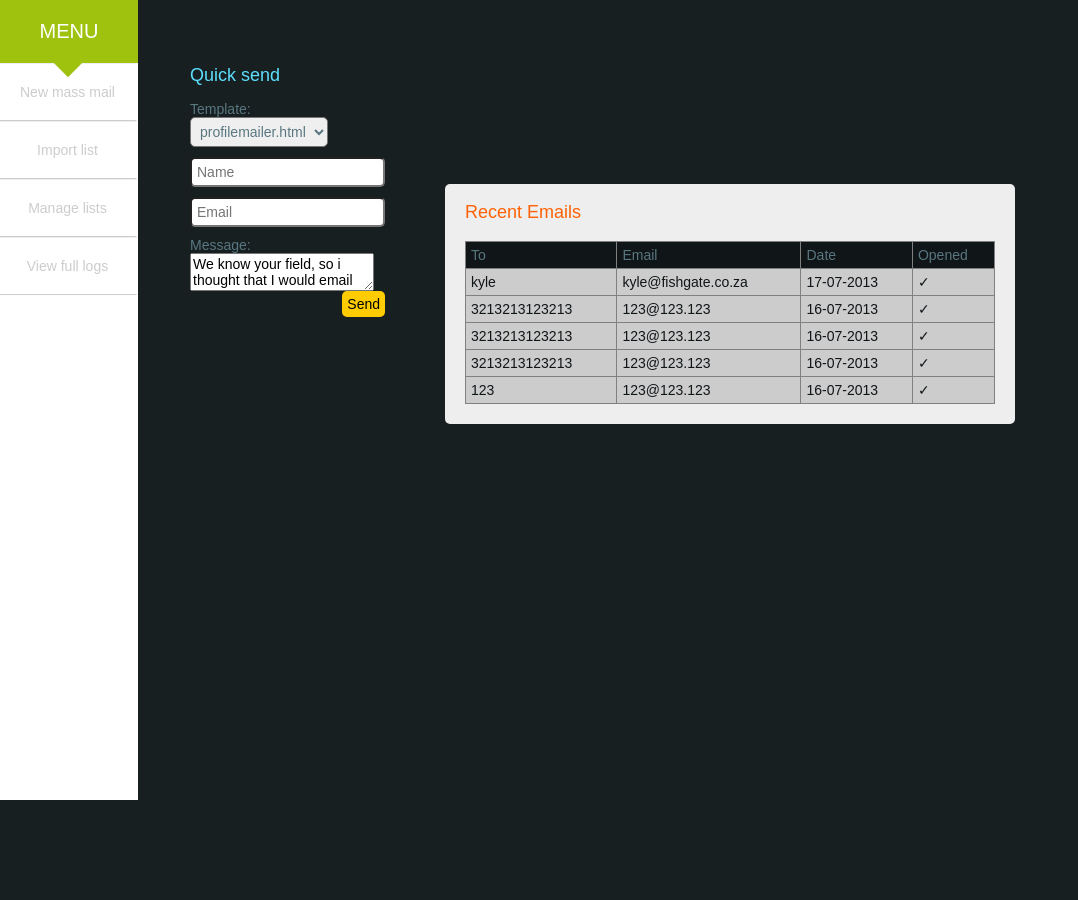
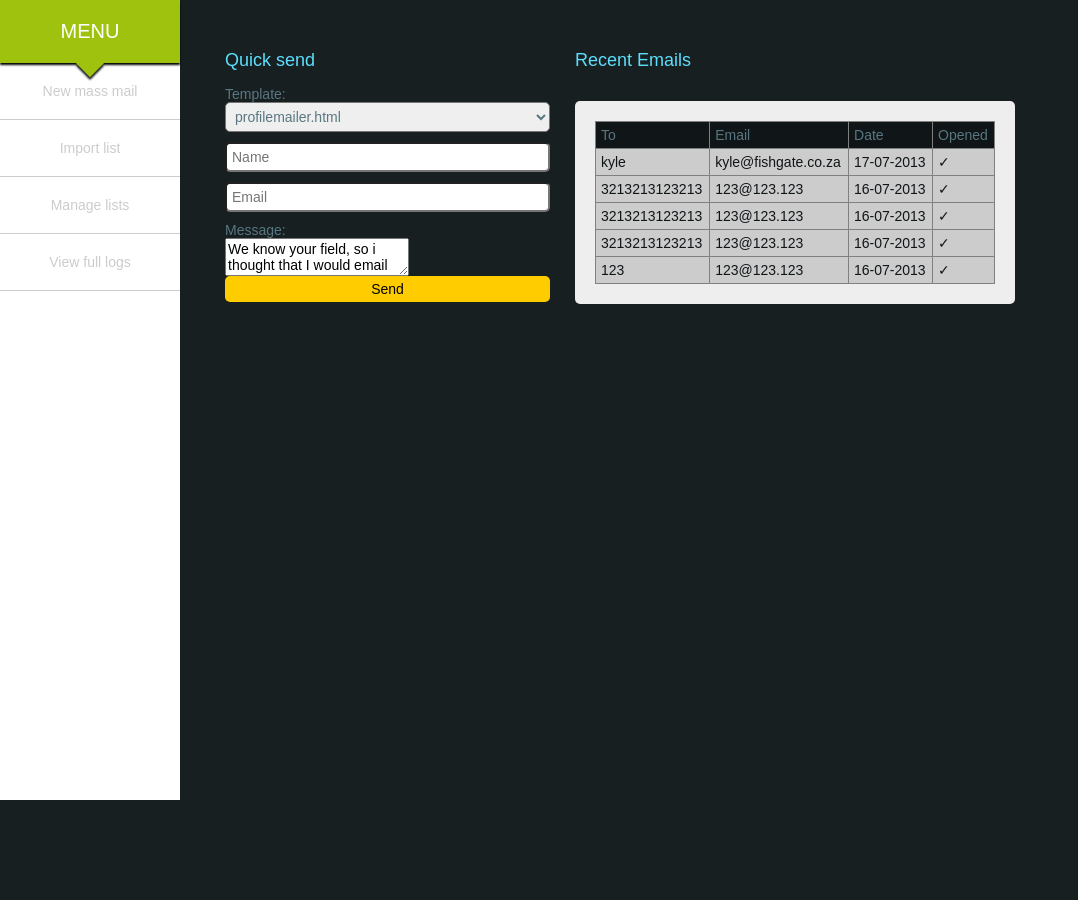
Before and after one commit to Fishgate/profile-mailer, a PHP site: page /dashboard.php in a window 1280 px wide. Shown: the whole page, without its empty margins (0-1078 px from the left). Run offline with PHP 8.4, Linux system fonts and the light colour scheme; the visitor is signed in with stand-in values (Sample User, id 1); data comes from the database, SQL or seed files in the repository; grey boxes labelled with a size stand in for pictures from a placeholder-image service; some libraries are stand-ins or nearby versions.

Commit message:
Tyrone finishes up UI styling added drop shadows and some other small changes to layout

```diff
--- a/htdocs/dashboard.php
+++ b/htdocs/dashboard.php
@@ -18,7 +18,7 @@ $mail = new Mailer();
         <!--==================================== NAVIGATION ===========-->
             <nav class="centered">
                 <div class="decoration"></div>
-                <h1>menu</h1>
+                <div id="menutitle">menu</div>
                 <ul id="dash-nav">
                     <li>New mass mail</li>
                     <li>Import list</li>
@@ -33,7 +33,7 @@ $mail = new Mailer();
             <!--==================================== CONTENTS ===========-->
             <div class="contents">
                 <!--========================= QUICK SEND =========-->
-                <div class="left">
+                <div id="quicksend" class="left">
                 <form id="quicksendform" class="clearfix">
                         <h2>Quick send</h2>
                         Template:<br />
@@ -62,12 +62,13 @@ $mail = new Mailer();
                         Message:<br /> <textarea name="message" id="tinymce">We know your field, so i thought that I would email you. We are an award winning PR and advertising agency that understands how to get people talking and buying. Lets us put some ideas together for you. We do everything under one roof. Capable and inventive - we would like the opportunity to prove it. I would be happy to come in and chat to you about your current promotional activities and provide you with some real, free, market research.</textarea>
                         <br />
                         <input class="right" type="button" id="send" value="Send" />
-                        <img id="loader" class="invisible" alt="loader" src="http://placehold.it/40x40" /><!-- replace this with some kind of loading gif -->
+                        <img id="loader" class="invisible right" alt="loader" src="img/loader.gif" /><!-- replace this with some kind of loading gif -->
                     </form>
                     </div>
 
-                <div class="left recents">
-                <h3>Recent Emails</h3>
+                <div class="left recents_holder">
+                    <h3>Recent Emails</h3>
+                <div class="recents">
                     <table border="1" width="100%" cellpadding="5">
                         <tr>
                             <td class="recent_heads">To</td>
@@ -99,6 +100,7 @@ $mail = new Mailer();
                         ?>
                     </table>
                 </div>
+                </div>
             </div>
 
 
--- a/htdocs/index.php
+++ b/htdocs/index.php
@@ -9,13 +9,13 @@
             <img src="img/logo.png" alt="Fishgate Logo" />
         </h1>
         <p class="centered">Profile Mailer System</p>
-        <form id="loginform" class="clearfix">
+        <form id="loginform" class="">
             <input placeholder="Username" id="username" type="text" name="username" />
             <br />
             <input placeholder="Password" id="password" type="password" name="password" />
             <br />
-            <input class="right" id="login" type="button" value="Login" />
-            <img id="loader" class="" alt="loader" src="img/loader.gif" /><!-- replace this with some kind of loading gif -->
+            <input id="login" type="button" value="Login" />
+            <img id="loader" class="invisible right" alt="loader" src="img/loader.gif" /><!-- replace this with some kind of loading gif -->
         </form>
 
     </body>
--- a/htdocs/styles/styles.css
+++ b/htdocs/styles/styles.css
@@ -21,24 +21,33 @@ h1{
     margin: 0;
     padding: 20px;
     color: #fff;
+
+   -webkit-box-shadow: 0 3px 2px #000;
+   -moz-box-shadow: 0 3px 2px #000;
+   -o-box-shadow: 0 3px 2px #000;
+   box-shadow: 0 3px 2px #000;
+
 }
 h2{
     font-weight: normal;
     font-size: 18px;
     color: #5ddefd;
+    margin-top: 0;
 }
 
 h3{
     font-weight: normal;
     font-size: 18px;
-    color: #ff6204;
+    color: #5ddefd;
+    margin: 0 0 30px 0;
+
 }
 
 /*==============================================
                   LOGIN FORM
 ===============================================*/
 #loginform{
-    width: 186px;
+    width: 20%;
     margin: 0 auto;
 }
 .centered{
@@ -53,15 +62,24 @@ input, select{
     color: #597781;
     padding: 5px;
     margin: 0 0 10px 0;
+
+    -webkit-box-sizing: border-box;
+    -moz-box-sizing: border-box;
+    -o-box-sizing: border-box;
+    box-sizing: border-box;
+
+    width: 100%;
 }
 input[type=button]{
     background: #FC0;
     border: 0;
     color: #000;
 }
+input[type=button]:hover{
+    background: #fee171;
+}
 #loader{
-    position: relative;
-    left: 200px;
+
 }
 
 
@@ -73,7 +91,25 @@ nav{
     z-index: 100;
     background: #fff;
 
+    width: 180px;
     height: 100%;
+}
+#menutitle{
+    font-weight: normal;
+    font-size: 20px;
+    text-transform: uppercase;
+    background: #9fc20e;
+    margin: 0;
+    padding: 20px;
+    color: #fff;
+
+   -webkit-box-shadow: 0 2px 2px #000;
+   -moz-box-shadow: 0 2px 2px #000;
+   -o-box-shadow: 0 2px 2px #000;
+   box-shadow: 0 2px 2px #000;
+
+   position: relative;
+   z-index: 1;
 }
 .decoration{
     -webkit-transform: rotate(45deg);
@@ -81,18 +117,23 @@ nav{
     -o-transform: rotate(45deg);
     transform: rotate(45deg);
 
+   -webkit-box-shadow: 2px 2px 2px #222;
+   -moz-box-shadow: 2px 2px 2px #222;
+   -o-box-shadow: 2px 2px 2px #222;
+   box-shadow: 2px 2px 2px #222;
+
     width: 20px;
     height: 20px;
     background: #9fc20e;
 
     position: absolute;
-    z-index: 99;
+    z-index: 2;
     top: 53px;
-    right: 60px;
+    right: 80px;
 }
 #wrapper{
     height: 100%;
-    padding: 50px 50px 50px 160px;
+    padding: 50px 0 50px 200px;
 }
 #dash-nav{
     list-style-type: none;
@@ -101,46 +142,44 @@ nav{
 }
 #dash-nav li{
     padding: 20px;
-    border-top: 1px solid #eee;
+    /*border-top: 1px solid #eee;*/
     border-bottom: 1px solid #ccc;
     color: #ccc;
 }
 
-#dash-nav li{
-    padding: 20px;
-    border-top: 1px solid #eee;
-    border-bottom: 1px solid #ccc;
-    border-right: 3px solid #fff;
-    color: #ccc;
-}
+
 #dash-nav li:hover{
     border-right: 3px solid #fe2aa3;
     color: #fff;
 
     background: #597781;
 }
-
 /*==============================================
                   QUICKSEND
 ===============================================*/
 #quicksendform{
-    margin: 0 0 0 30px;
+    margin: 0 0 0 25px;
 }
 .quicksend_msg{
-    margin: 0 0 0 30px;
+    margin: 0 0 0 25px;
 }
 .contents{
     width: 100%;
+}
+#quicksend{
+    width: 350px;
 }
 
 
 /*==============================================
                   RECENT EMAILS
 ===============================================*/
+.recents_holder{
+    margin: 0 0 0 25px;
+}
 .recents{
-    width: 530px;
-    margin: 134px 0 0 60px;
-    padding: 0 20px 20px 20px;
+    width: 400px;
+    padding: 20px;
     background: #eee;
 
     -webkit-border-radius: 5px;
```
Also changed, not shown: 1 other file.
